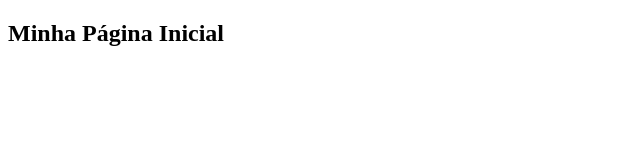
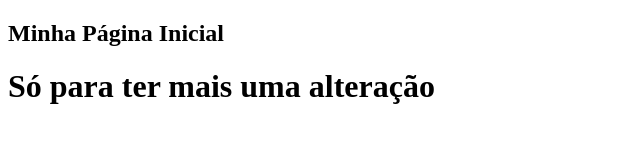
Before and after one commit to Julia-Reis/projeto-curso-git, a plain HTML site: page index.html in a window 1280 px wide. Shown: the whole page, without its empty margins (0-640 px from the left). Drawn offline with Linux system fonts and the light colour scheme.

Commit message:
adicionando mais uma linha

```diff
--- a/index.html
+++ b/index.html
@@ -5,5 +5,6 @@
 </head>
 <body>
      <h2>Minha Página Inicial</h2>
+     <h1>Só para ter mais uma alteração</h1>
 </body>
 </html>
```
